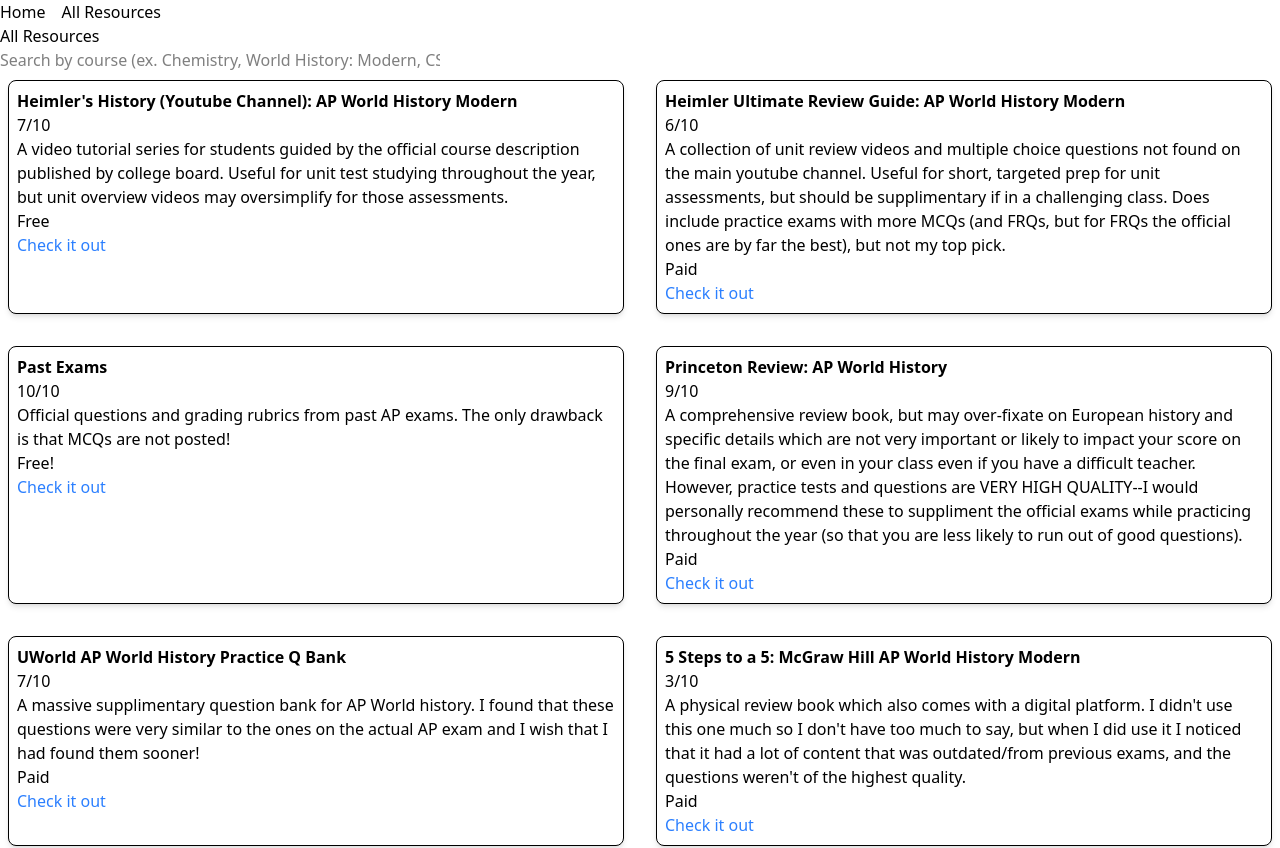
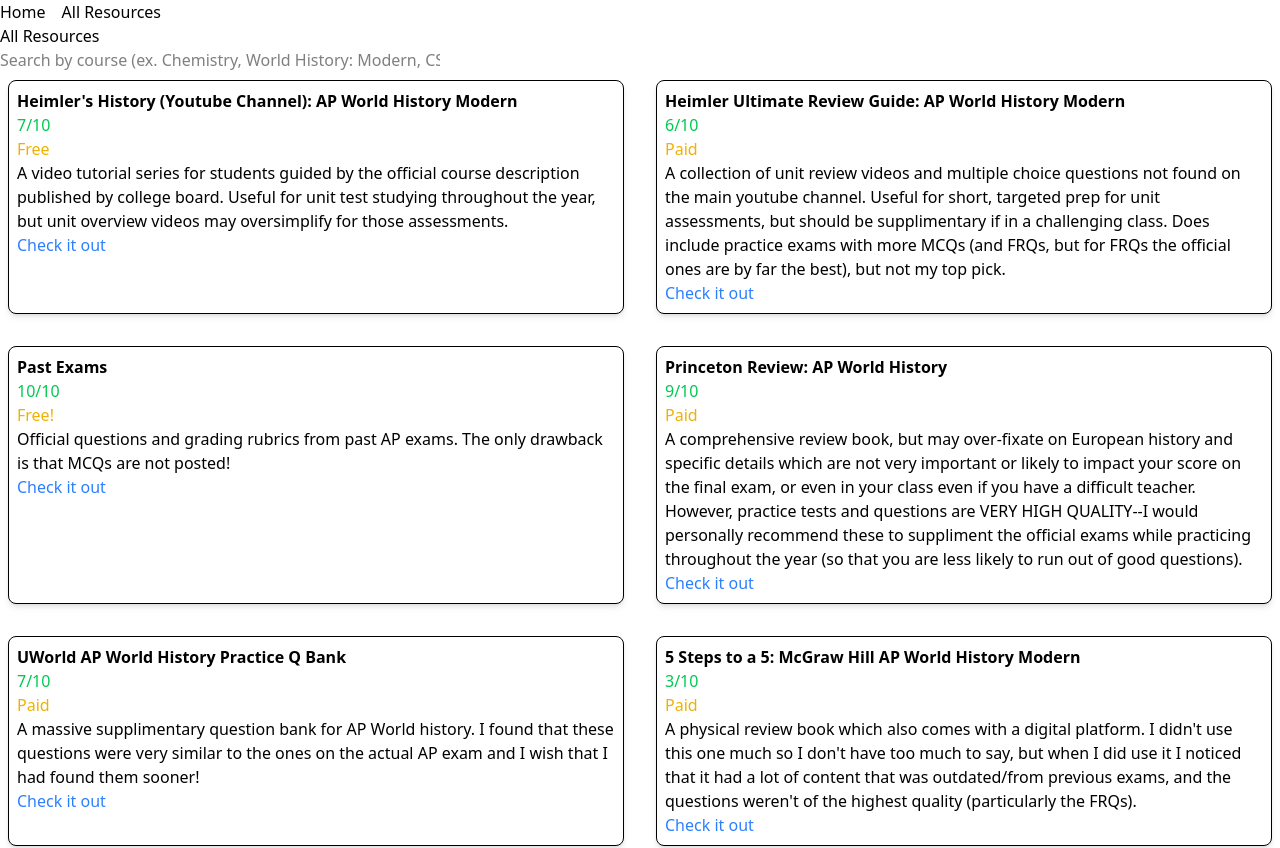
Before and after one commit to 108charlotte/AP-Resources-Website, a SvelteKit app: page /search in a window 1280 px wide. Shown: the top 848 px of the page. Built offline with nearby package versions, Linux system fonts and the light colour scheme.

Commit message:
Added more resources to database

```diff
--- a/src/lib/Resource.svelte
+++ b/src/lib/Resource.svelte
@@ -4,8 +4,8 @@
 
 <div class="border bg-white rounded-lg p-2 shadow-md m-2">
     <h2 class="font-bold">{title}</h2>
-    <p>{rating}/10</p>
+    <p class="text-green-500">{rating}/10</p>
+    <p class="text-yellow-500">{is_paid}</p>
     <p>{description}</p>
-    <p>{is_paid}</p>
     <a href={link} target="_blank" class="text-blue-500 hover:underline">Check it out</a>
 </div>
--- a/src/routes/search/+page.svelte
+++ b/src/routes/search/+page.svelte
@@ -7,8 +7,11 @@
         {title: "Past Exams", subject: "AP World History: Modern, AP Chemistry, AP CSA, AP Computer Science A", is_paid: "Free!", description: "Official questions and grading rubrics from past AP exams. The only drawback is that MCQs are not posted!", link: "https://apcentral.collegeboard.org/courses/past-exam-questions", rating: 10},
         {title: "Princeton Review: AP World History", subject: "AP World History: Modern", is_paid:"Paid", description: "A comprehensive review book, but may over-fixate on European history and specific details which are not very important or likely to impact your score on the final exam, or even in your class even if you have a difficult teacher. However, practice tests and questions are VERY HIGH QUALITY--I would personally recommend these to suppliment the official exams while practicing throughout the year (so that you are less likely to run out of good questions).", link: "https://www.amazon.com/Princeton-Review-World-History-Preparation/dp/0593517334/ref=pd_lpo_d_sccl_2/135-4087901-6753445?pd_rd_w=SqvPL&content-id=amzn1.sym.4c8c52db-06f8-4e42-8e56-912796f2ea6c&pf_rd_p=4c8c52db-06f8-4e42-8e56-912796f2ea6c&pf_rd_r=AX7EBHCWPBZGKB7A2J9X&pd_rd_wg=fU7hh&pd_rd_r=feccc7ae-a11a-4d06-9124-c3a53669de23&pd_rd_i=0593517334&psc=1", rating: 9},
         {title: "UWorld AP World History Practice Q Bank", subject: "AP World History: Modern", is_paid: "Paid", description: "A massive supplimentary question bank for AP World history. I found that these questions were very similar to the ones on the actual AP exam and I wish that I had found them sooner!", link: "https://collegeprep.uworld.com/ap-world-history-modern/practice-tests-and-questions/", rating: 7},
-        {title: "5 Steps to a 5: McGraw Hill AP World History Modern", subject: "AP World History: Modern", is_paid: "Paid", description: "A physical review book which also comes with a digital platform. I didn't use this one much so I don't have too much to say, but when I did use it I noticed that it had a lot of content that was outdated/from previous exams, and the questions weren't of the highest quality.", link: "https://www.amazon.com/Steps-World-History-Modern-Student/dp/1265317429/ref=sr_1_4?crid=37NYR3U5ABGYT&dib=eyJ2IjoiMSJ9.VRFBifHTdoy6xIV_50G7UueZ1sklNBnuRTLP-ZGeEhY36f85mnI6L6mK7fCadcB45ysH8hVjMVUIbh9Bif8ee4kLAj6tyOv_SQn7HjktlHFZLVX37OsJHlLlrgzm1YHdg3ovgDJI6H6danQK9w3Nj97XPyUFiG0XeLuGz5OdgGUhAQNrKlhfztkyLR3ktfL5whtug3jM_3CTrNuixO4qzhYkHWpx-GgYY4PCtrDV_6U.MhOLqmewjH_FdtMRQIwwTs0Cm7puygMk80jC_mu_hLY&dib_tag=se&keywords=mcgraw+hill+ap+world+history+modern&qid=1753211184&s=books&sprefix=mcgraw+hill+ap+world+history+moder%2Cstripbooks%2C85&sr=1-4", rating: 3},
-        {title: "Princeton Review: AP Chemistry", subject: "AP Chemistry", is_paid: "Paid", description: "A comprehensive review book for AP Chemistry. tbh I didn't actually use this one at all so I cannot speak on how valuable it is for prep.", link: "https://www.amazon.com/Princeton-Review-Chemistry-Premium-Prep/dp/0593517601/ref=sr_1_1?dib=eyJ2IjoiMSJ9.HkKfSTidemU18GPWiWk2iEwNqhpG-DdZ852mfcXRLofIVnY9okZmZTzzewgSVx_2N56lIJ8QqNS0kY-fweSm-_yLZx4R8TkkOmOmrgQqlyLaoEWDcl2fjCJpjsix_61R3F0I1CZMl1JWjFNZbjjKGg.etVzbSzoEY0i_WSQuM91-6njRA3FmsGdVic2EqDQf9E&dib_tag=se&keywords=ap+chem+princeton+review+2024&qid=1753214579&sr=8-1", rating: 5}
+        {title: "5 Steps to a 5: McGraw Hill AP World History Modern", subject: "AP World History: Modern", is_paid: "Paid", description: "A physical review book which also comes with a digital platform. I didn't use this one much so I don't have too much to say, but when I did use it I noticed that it had a lot of content that was outdated/from previous exams, and the questions weren't of the highest quality (particularly the FRQs).", link: "https://www.amazon.com/Steps-World-History-Modern-Student/dp/1265317429/ref=sr_1_4?crid=37NYR3U5ABGYT&dib=eyJ2IjoiMSJ9.VRFBifHTdoy6xIV_50G7UueZ1sklNBnuRTLP-ZGeEhY36f85mnI6L6mK7fCadcB45ysH8hVjMVUIbh9Bif8ee4kLAj6tyOv_SQn7HjktlHFZLVX37OsJHlLlrgzm1YHdg3ovgDJI6H6danQK9w3Nj97XPyUFiG0XeLuGz5OdgGUhAQNrKlhfztkyLR3ktfL5whtug3jM_3CTrNuixO4qzhYkHWpx-GgYY4PCtrDV_6U.MhOLqmewjH_FdtMRQIwwTs0Cm7puygMk80jC_mu_hLY&dib_tag=se&keywords=mcgraw+hill+ap+world+history+modern&qid=1753211184&s=books&sprefix=mcgraw+hill+ap+world+history+moder%2Cstripbooks%2C85&sr=1-4", rating: 3},
+        {title: "Princeton Review: AP Chemistry", subject: "AP Chemistry", is_paid: "Paid", description: "A comprehensive review book for AP Chemistry. tbh I didn't actually use this one at all so I cannot speak on how valuable it is for prep.", link: "https://www.amazon.com/Princeton-Review-Chemistry-Premium-Prep/dp/0593517601/ref=sr_1_1?dib=eyJ2IjoiMSJ9.HkKfSTidemU18GPWiWk2iEwNqhpG-DdZ852mfcXRLofIVnY9okZmZTzzewgSVx_2N56lIJ8QqNS0kY-fweSm-_yLZx4R8TkkOmOmrgQqlyLaoEWDcl2fjCJpjsix_61R3F0I1CZMl1JWjFNZbjjKGg.etVzbSzoEY0i_WSQuM91-6njRA3FmsGdVic2EqDQf9E&dib_tag=se&keywords=ap+chem+princeton+review+2024&qid=1753214579&sr=8-1", rating: 5},
+        {title: "Barron's AP Chemistry", subject: "AP Chemistry", is_paid: "Paid", description: "A detailed review book with a lot of practice questions. I found that the practice questions sometimes covered topics which were not represented on the AP exam, and the structure of the book is not guided by the course description. It covers several topics which I didn't find represented on the exam in its practice questions, but I found that it was a good final check resource right before a test in my class, especially if your class is very difficult.", link: "https://www.amazon.com/AP-Chemistry-Premium-2025-Comprehensive/dp/1506291791", rating: 7},
+        {title: "5 Steps to a 5: McGraw Hill AP Chemistry", subject: "AP Chemistry", is_paid: "Paid", description: "A review book which I didn't use much, but does have practice questions and a digital platform. As I said, I didn't use it much so I can't really speak on its effectiveness for preparation. I did find the digital format slightly confusing and difficult to study strategically from though--but that's just personal opnion.", link: "https://www.amazon.com/Steps-AP-Chemistry-2024/dp/1265334269", rating: 4},
+        {title: "5 Steps to a 5: McGraw Hill AP Computer Science A", subject: "AP Computer Science A, AP CSA", is_paid: "Paid", description: "A review book that also comes with an online platform. I didn't use this one much either, but I did complete one practice exam from it and the questions didn't standd out as being super high quality or worth my time.", link: "https://www.amazon.com/Steps-AP-Computer-Science-2024/dp/1265267928", rating: 3.5},
     ];
 
     let search = '';
```
